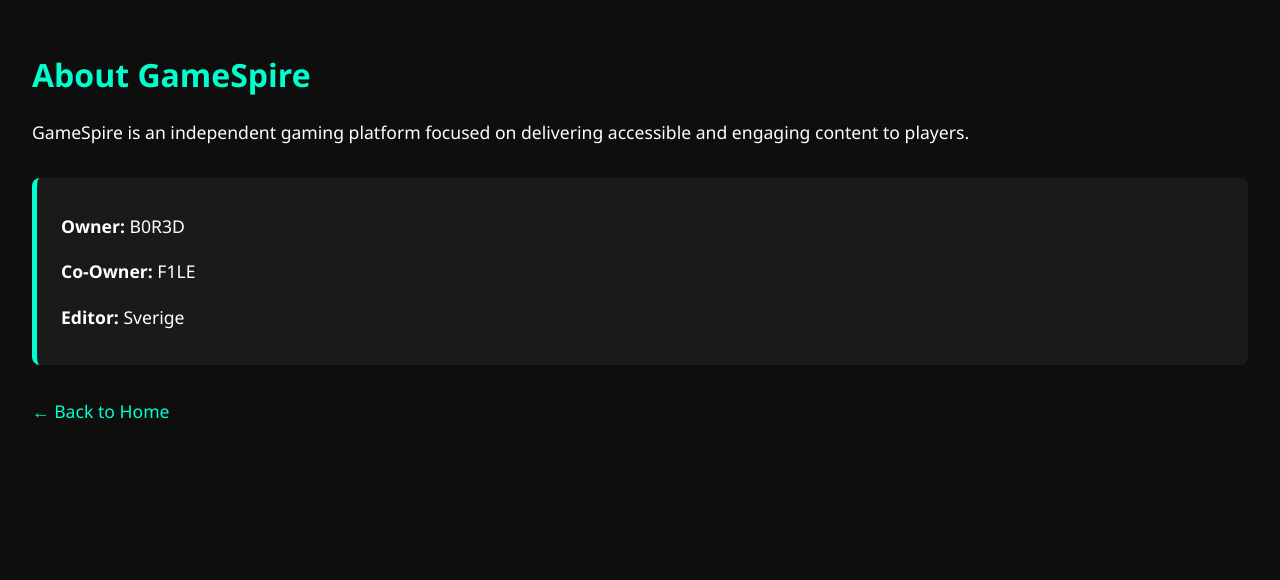
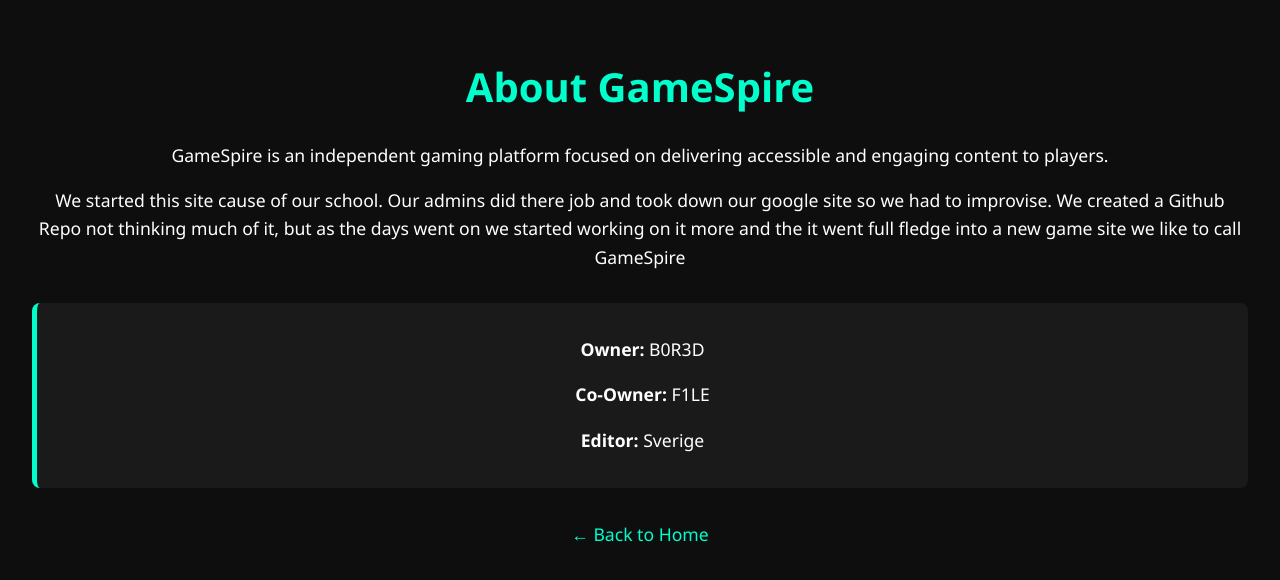
Before and after one commit to grassyguruu/GameSpire, a website: page public/about.html in a window 1280 px wide. Drawn offline with Linux system fonts and the light colour scheme.

Commit message:
Update about.html

```diff
--- a/public/about.html
+++ b/public/about.html
@@ -3,48 +3,19 @@
 <head>
   <meta charset="UTF-8" />
   <title>About - GameSpire</title>
-  <style>
-    body {
-      background-color: #0e0e0e;
-      color: #fff;
-      font-family: 'Segoe UI', sans-serif;
-      padding: 2rem;
-      margin: 0;
-    }
-
-    h1 {
-      color: #00ffcc;
-    }
-
-    p {
-      font-size: 1.1rem;
-      line-height: 1.6;
-    }
-
-    .credits {
-      margin-top: 2rem;
-      background-color: #1a1a1a;
-      padding: 1rem 1.5rem;
-      border-left: 5px solid #00ffcc;
-      border-radius: 8px;
-    }
-
-    a {
-      color: #00ffcc;
-      text-decoration: none;
-    }
-
-    a:hover {
-      text-decoration: underline;
-    }
-  </style>
+  <!DOCTYPE html>
+  <html lang="en">
+  <head>
+    <meta charset="UTF-8" />
+    <title>About - GameSpire</title>
+    <link rel="stylesheet" href="style.css">
   </head>
   <body>
     <h1>About GameSpire</h1>
     <p>
       GameSpire is an independent gaming platform focused on delivering accessible and engaging content to players.
     </p>
-
+  <P>We started this site cause of our school. Our admins did there job and took down our google site so we had to improvise. We created a Github Repo not thinking much of it, but as the days went on we started working on it more and the it went full fledge into a new game site we like to call GameSpire</P>
     <div class="credits">
       <p><strong>Owner:</strong> B0R3D</p>
       <p><strong>Co-Owner:</strong> F1LE</p>
```
Lines whose indentation alone changed are shown as unchanged.
